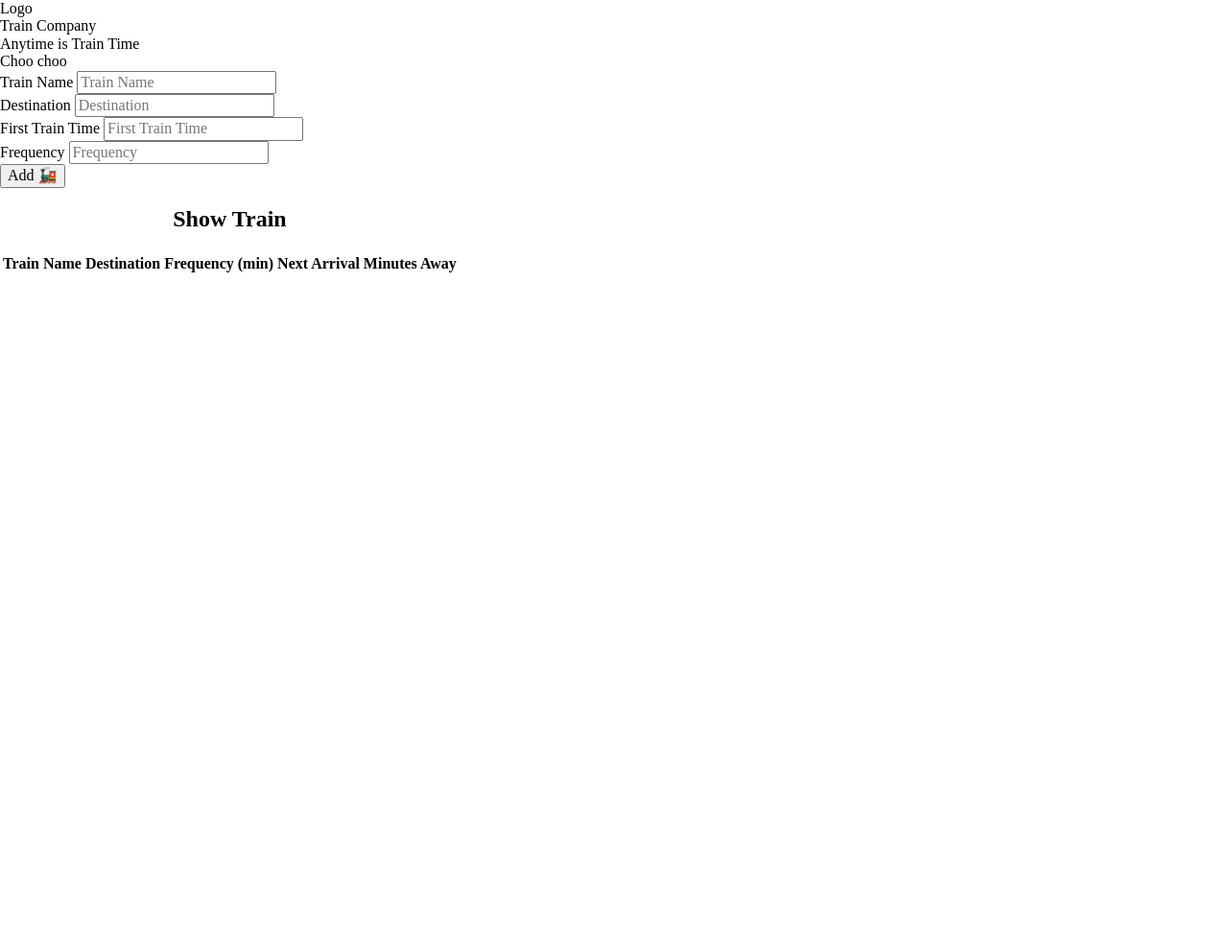
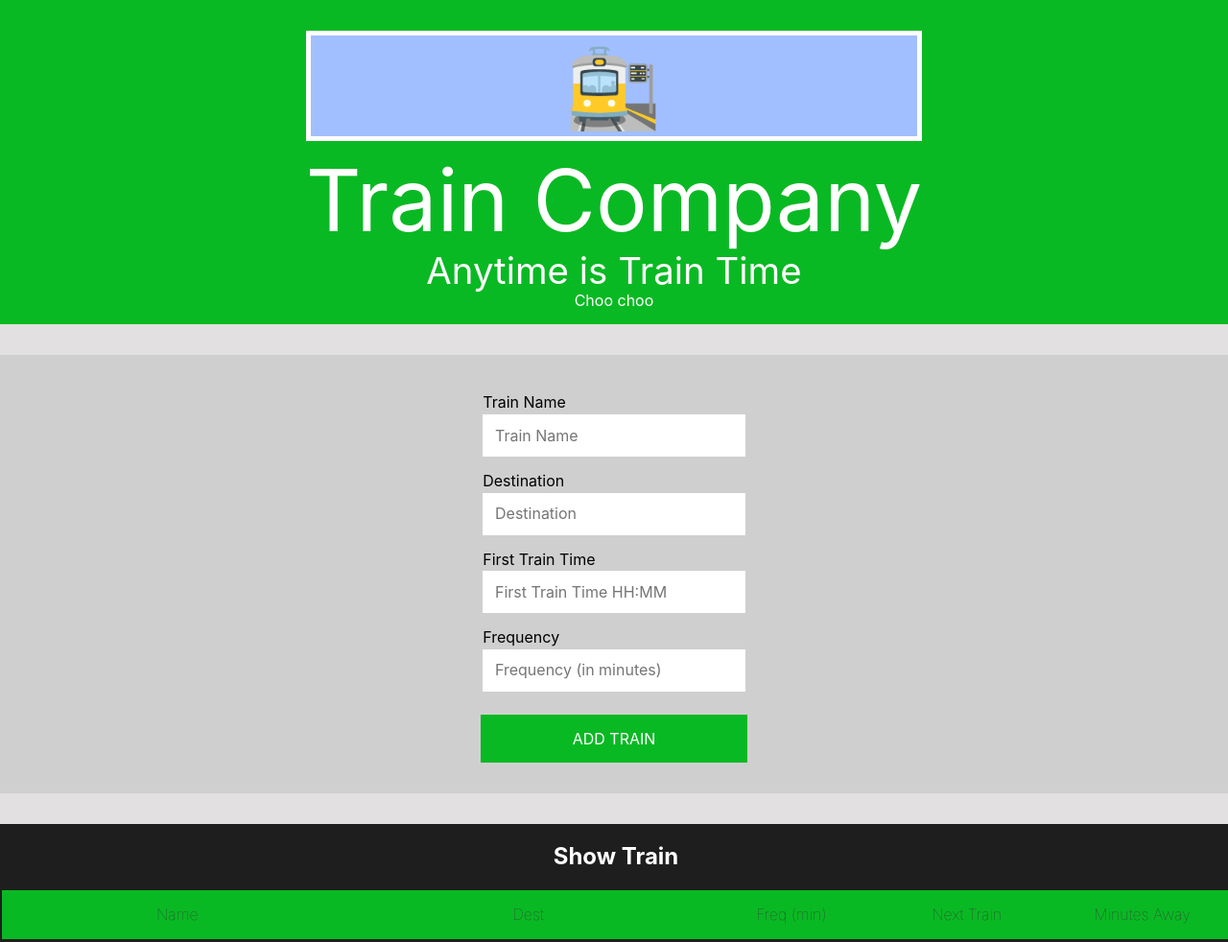
Before and after one commit to Garcila/train-times, a plain HTML site: page index.html in a window 1280 px wide. Shown: the top 982 px of the page at 96% size. Before the commit the page ends 800 px from the top, so only its background shows below. Drawn offline with nearby package versions, Linux system fonts and the light colour scheme; no server answers.

Commit message:
Add next train, minutes away and styling

```diff
--- a/assets/css/style.css
+++ b/assets/css/style.css
@@ -0,0 +1,126 @@
+body {
+  padding: 0;
+  margin: 0;
+  font-family: -apple-system, BlinkMacSystemFont, 'Segoe UI', Roboto, Oxygen, Ubuntu, Cantarell, 'Open Sans', 'Helvetica Neue', sans-serif;
+  display:flex;
+  flex-direction: column;
+  align-content: center;
+  min-width: 300px;
+  box-sizing: border-box;
+  background-color: #e2e0e0;
+}
+
+.header{
+  text-align: center;
+  display:flex;
+  flex-direction: column;
+  align-items: center;
+  background-color: #09b923;
+  color: white;
+  padding: 2rem 2rem 1rem 2rem;
+  margin-bottom: 2rem;
+}
+.header__company__logo{
+  background-color: #a1bfff;
+  border: 5px solid #ffffff;
+  padding: 0.5rem 0 0.3rem 0;
+  margin-bottom: 10px;
+}
+
+.header__span__logo{
+  font-size: 10vh;
+}
+
+.header__company__name{
+  font-size: 7vw;
+}
+
+.header__message__title{
+  font-size: 3vw;
+}
+
+.train-form{
+  background-color: #cfcfcf;
+  padding: 2rem 1rem;
+  display: flex;
+  flex-direction: column;
+  align-items: center;
+}
+
+.train-form__item{
+  display:flex;
+  flex-direction: column;
+  padding: 0.5rem 1rem;
+}
+
+.train-form__label{
+  padding-bottom: 0.2rem;
+}
+
+.train-form__input{
+  padding: 0.8rem;
+  border: none;
+}
+
+.train-form__button{
+  margin-top: 1rem;
+  padding: 1rem 6rem;
+  border: none;
+  background-color: #09b923;
+  color: #ffffff;
+  cursor: pointer;
+}
+
+.train-form__button:hover{
+  background-color: #0aca27;
+}
+
+.train-form__button:active{
+  transform: scale(0.97);
+}
+
+.show-train{
+  margin-top: 2rem;
+  background-color: #1f1e1e;
+  color: #ffffff;
+  display:flex;
+  flex-direction: column;
+}
+
+.show-train__tr{
+  color: rgb(56, 56, 56);
+  width: 100vw;
+  display:grid;
+  grid-template-columns: 2fr 2fr 1fr 1fr 1fr;
+  background-color: #cfcfcf
+}
+
+.show-train__tr:nth-child(odd){
+  background-color: #ffffff;
+}
+
+th{
+  font-weight: lighter;
+  background: #09b923;
+  padding: 1rem 0.5rem;
+}
+
+td{
+  padding: 1rem 0.3rem;
+  text-align: center;
+}
+
+.center{
+  text-align: center;
+}
+
+.footer{
+  background-color: #0aca27;
+  border:none;
+  padding: 2rem;
+  margin-top: 2rem;
+  position:sticky;
+  bottom: 0px;
+  text-align: center;
+  font-size: 4vw;
+}
--- a/assets/js/script.js
+++ b/assets/js/script.js
@@ -1,13 +1,9 @@
 // GET DOM NODES
 const submitTrain = document.querySelector('.train-form__button');
 
-const trains = document.querySelector('tbody');
-const form = document.querySelector('.train-form');
+let trains = document.querySelector('tbody');
 
-const trainName = document.querySelector('.train-form__input__name');
-const destination = document.querySelector('.train-form__input__destination');
-const firstTrain = document.querySelector('.train-form__input__first-train');
-const frequency = document.querySelector('.train-form__input__frequency');
+let form = document.querySelector('.train-form');
 
 // DATABASE_______________________________________________________
 // Initialize Firebase
@@ -24,28 +20,63 @@ firebase.initializeApp(config);
 
 let db = firebase.database();
 
-db.ref().on('child_added', function(snapshot, prevChildKey) {
+db.ref().on(
+  'child_added',
+  function(snapshot, prevChildKey) {
     let newPost = snapshot.val();
 
+    let firstTrain = moment(newPost.firstTrain, "hh:mm");
+
+    let nowMinusFirst = moment().diff(moment(firstTrain), "minutes");
+    let Remainder = nowMinusFirst % newPost.frequency;
+    let minutesAway = newPost.frequency - Remainder;
+    let nextTrain = moment(moment().add(minutesAway, "minutes")).format('hh:mm');
+
+    if(nowMinusFirst > 0){
       let tr = document.createElement('tr');
+      tr.className = 'show-train__tr'
       tr.innerHTML = `<td>${newPost.trainName}</td>
       <td>${newPost.destination}</td>
-     <td>${newPost.frequency}</td>
+      <td class='center'>${newPost.frequency}</td>
+      <td class='center'>${nextTrain}</td>
+      <td class='center'>${minutesAway}</td>
       `;
 
       trains.appendChild(tr);
-});
+
+    } else {
+      nextTrain = moment(firstTrain).format('hh:mm');
+      minutesAway = moment(firstTrain).diff(moment(), 'minutes');
+      let tr = document.createElement('tr');
+      tr.className = 'show-train__tr'
+      tr.innerHTML = `<td>${newPost.trainName}</td>
+       <td>${newPost.destination}</td>
+       <td class='center'>${newPost.frequency}</td>
+       <td class='center'>${nextTrain}</td>
+       <td class='center'>${minutesAway}</td>
+       `;
+
+      trains.appendChild(tr);
+    }
+
+
+  },
+  error => (error ? console.log('error child_added ' + error) : '')
+);
 
 // FUNCTIONS______________________________________________________
-function addTrain() {
+function addTrain(e) {
+  e.preventDefault();
+
+  let train = {
+    trainName: document.querySelector('.name').value.trim(),
+    destination: document.querySelector('.destination').value.trim(),
+    firstTrain: document.querySelector('.first').value.trim(),
+    frequency: document.querySelector('.frequency').value.trim(),
+  }
+
   db.ref().push(
-    {
-      trainName: trainName.value.trim(),
-      destination: destination.value.trim(),
-      firstTrain: firstTrain.value.trim(),
-      frequency: frequency.value.trim(),
-      timeStamp: firebase.database.ServerValue.TIMESTAMP
-    },
+    train,
     error => {
       error
         ? console.log('there was and error, it says: ', +error)
@@ -54,5 +85,6 @@ function addTrain() {
   );
 }
 
+
 // LISTENERS______________________________________________________
 submitTrain.addEventListener('click', addTrain);
--- a/index.html
+++ b/index.html
@@ -10,13 +10,12 @@
       href="https://cdnjs.cloudflare.com/ajax/libs/normalize/8.0.1/normalize.min.css"
     />
     <link rel="stylesheet" href="./assets/css/style.css" />
-    <script src="https://www.gstatic.com/firebasejs/5.7.1/firebase-app.js"></script>
-    <script src="https://www.gstatic.com/firebasejs/5.7.1/firebase-database.js"></script>
+
   </head>
   <body>
     <header class="header">
       <div class="header__company">
-        <div class="header__company__logo">Logo</div>
+        <div class="header__company__logo"><span class="header__span__logo" alt='train logo'>🚉</span></div>
         <div class="header__company__name">Train Company</div>
       </div>
       <div class="header__message">
@@ -28,44 +27,50 @@
     <form action="#" class="train-form">
       <div class="train-form__item">
         <label class="train-form__label" id="train-name">Train Name</label>
-        <input type="text" class="train-form__input__name" placeholder="Train Name" for="train-name"/>
+        <input type="text" class="train-form__input name" placeholder="Train Name" for="train-name"/>
       </div>
       <div class="train-form__item">
         <label class="train-form__label" id="destination">Destination</label>
-        <input type="text" class="train-form__input__destination" placeholder="Destination" for="destination"/>
+        <input type="text" class="train-form__input destination" placeholder="Destination" for="destination"/>
       </div>
       <div class="train-form__item">
         <label class="train-form__label" id="first-train">First Train Time</label>
-        <input type="text" class="train-form__input__first-train" placeholder="First Train Time" for="first-train"/>
+        <input type="text" class="train-form__input first" placeholder="First Train Time HH:MM" for="first-train"/>
       </div>
       <div class="train-form__item">
         <label class="train-form__label" id="frequency">Frequency</label>
-        <input type="text" class="train-form__input__frequency" placeholder="Frequency" for="frequency"/>
+        <input type="text" class="train-form__input frequency" placeholder="Frequency (in minutes)" for="frequency"/>
       </div>
-      <button class="train-form__button">Add 🚂</button>
+      <button class="train-form__button">ADD TRAIN</button>
     </form>
 
     <section class="show-train">
       <table>
-        <caption><h2 class="show-train">Show Train</h2></caption>
+        <caption><h2 class="show-train-name">Show Train</h2></caption>
         <thead class="show-train__thead">
           <tr class="show-train__tr">
-            <th class="show-train__th">Train Name</th>
-            <th class="show-train__th">Destination</th>
-            <th class="show-train__th">Frequency (min)</th>
-            <th class="show-train__th">Next Arrival</th>
+            <th class="show-train__th">Name</th>
+            <th class="show-train__th">Dest</th>
+            <th class="show-train__th">Freq (min)</th>
+            <th class="show-train__th">Next Train</th>
             <th class="show-train__th">Minutes Away</th>
           </tr>
         </thead>
         <div class="tbody show-train__tbody">
           <tr class="show-train__tbody">
-            <td class="show-train__td"></td>
+            <!-- <td class="show-train__td"></td> -->
           </tr>
-        </div>
       </table>
     </section>
+    <section id='footer'>
+      <footer class="footer">🚆   🤖  ⏲</footer>
+    </section>
 
+    <script src="https://www.gstatic.com/firebasejs/5.7.1/firebase-app.js"></script>
+    <script src="https://www.gstatic.com/firebasejs/5.7.1/firebase-database.js"></script>
     <script src="./assets/js/script.js"></script>
+    <script src="https://cdnjs.cloudflare.com/ajax/libs/moment.js/2.23.0/moment.min.js"></script>
+  </div>
   </body>
 </html>
 
```
Also changed, not shown: 1 other file. Lines whose indentation alone changed are shown as unchanged.
